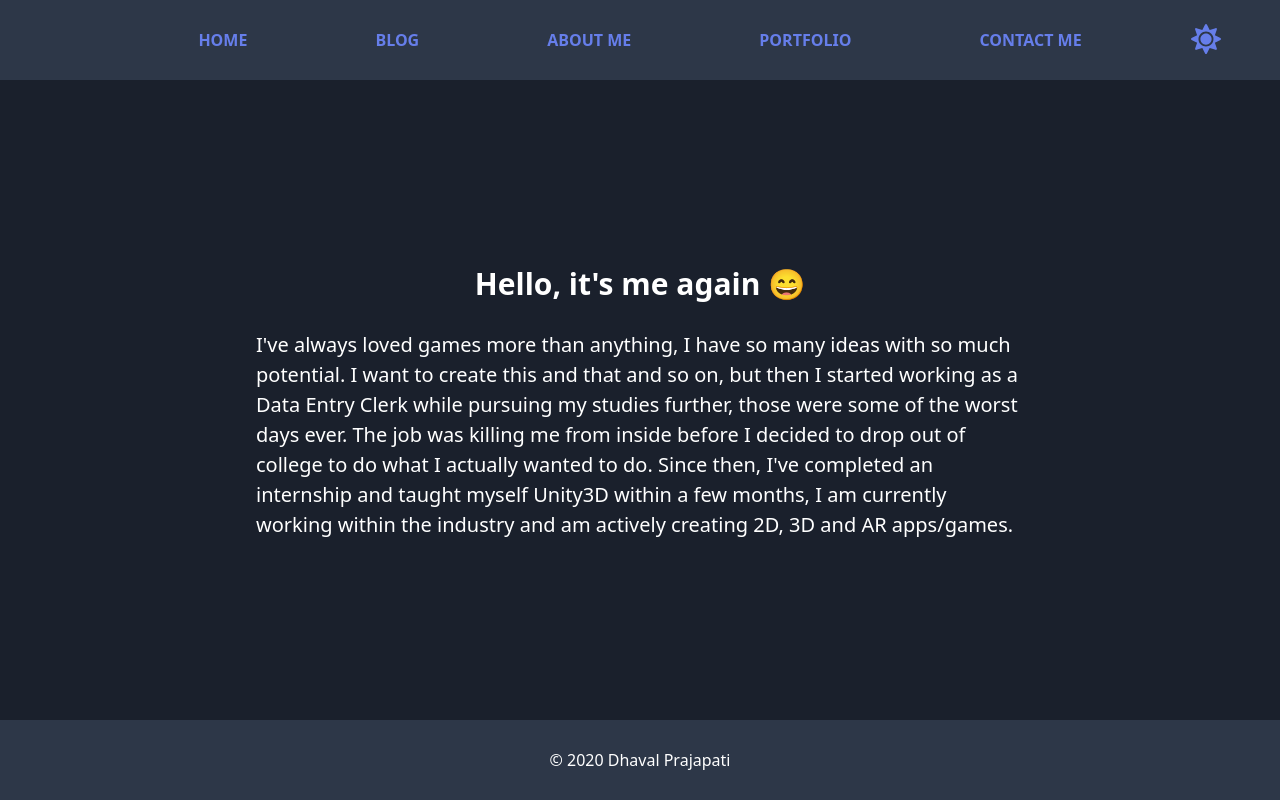
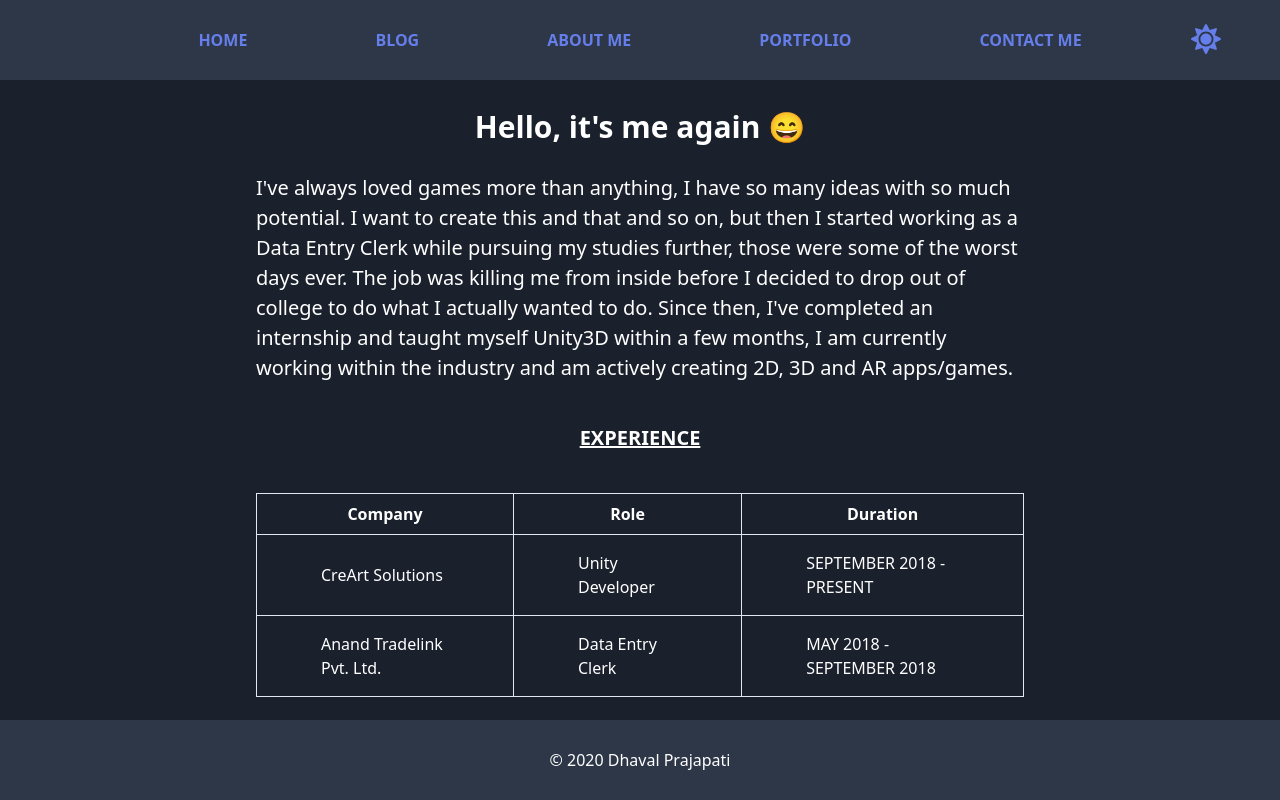
Before and after one commit to dhvl5/dhvl5-nuxt, a Nuxt app: page /about in a window 1280 px wide. Built offline with nearby package versions, Linux system fonts and the light colour scheme.

Commit message:
about me

```diff
--- a/pages/about.vue
+++ b/pages/about.vue
@@ -1,8 +1,33 @@
 <template>
-    <div class="theme-bg flex flex-col w-full h-screen justify-center items-center px-64 bg-background-primary text-text-text-color">
+  <div class="theme-bg w-full h-full">
+    <div class="flex flex-col h-screen justify-center items-center px-64 bg-background-primary text-text-text-color">
       <h1 class="font-bold text-3xl">Hello, it's me again &#128516;</h1> <br>
       <h2 class="text-xl">I've always loved games more than anything, I have so many ideas with so much potential. I want to create this and that and so on, but then I started working as a Data Entry Clerk while pursuing my studies further, those were some of the worst days ever. The job was killing me from inside before I decided to drop out of college to do what I actually wanted to do. Since then, I've completed an internship and taught myself Unity3D within a few months, I am currently working within the industry and am actively creating 2D, 3D and AR apps/games.</h2>
+      <div class="mt-10 flex flex-col justify-center items-center"><span class="font-bold text-xl underline">EXPERIENCE</span>
+        <table class="table-auto mt-10">
+          <thead>
+            <tr>
+              <th class="border px-4 py-2">Company</th>
+              <th class="border px-4 py-2">Role</th>
+              <th class="border px-4 py-2">Duration</th>
+            </tr>
+          </thead>
+          <tbody>
+            <tr>
+              <td class="border px-16 py-4">CreArt Solutions</td>
+              <td class="border px-16 py-4">Unity Developer</td>
+              <td class="border px-16 py-4">SEPTEMBER 2018 - PRESENT</td>
+            </tr>
+            <tr>
+              <td class="border px-16 py-4">Anand Tradelink Pvt. Ltd.</td>
+              <td class="border px-16 py-4">Data Entry Clerk</td>
+              <td class="border px-16 py-4">MAY 2018 - SEPTEMBER 2018</td>
+            </tr>
+          </tbody>
+        </table>
+      </div>
     </div>
+  </div>
 </template>
 
 <style>
--- a/pages/index.vue
+++ b/pages/index.vue
@@ -10,8 +10,8 @@
       <p class="text-xl text-center mt-10"><span class="font-bold">I'm Dhaval Prajapati,</span><br> a passionate self-made game developer who loves coding and making cool stuff with it.</p>
 
       <div class="flex flex-row mt-20">
-        <a class="w-40 h-12 mx-2 bg-transparent border-indigo-500 border-2 rounded-md font-bold flex justify-center items-center" target="_blank" href="/Dhaval_Prajapati.pdf">Download CV</a>
-        <nuxt-link class="w-40 h-12 mx-2 bg-transparent border-indigo-500 border-2 rounded-md font-bold flex justify-center items-center" to="/contact">Say 'hi'</nuxt-link>
+        <a class="w-40 h-12 mx-2 bg-transparent border-indigo-500 border-2 rounded-md font-bold flex justify-center items-center hover:bg-indigo-500 transform duration-300 ease-in-out" target="_blank" href="/dhvl5-nuxt/Dhaval_Prajapati.pdf">Download CV</a>
+        <nuxt-link class="w-40 h-12 mx-2 bg-transparent border-indigo-500 border-2 rounded-md font-bold flex justify-center items-center hover:bg-indigo-500 transform duration-300 ease-in-out" to="/contact">Say 'hi'</nuxt-link>
       </div>
 
       <div class="flex flex-row mt-20">
```
Also changed, not shown: 1 other file (tests, documents, lock files or other folders).
